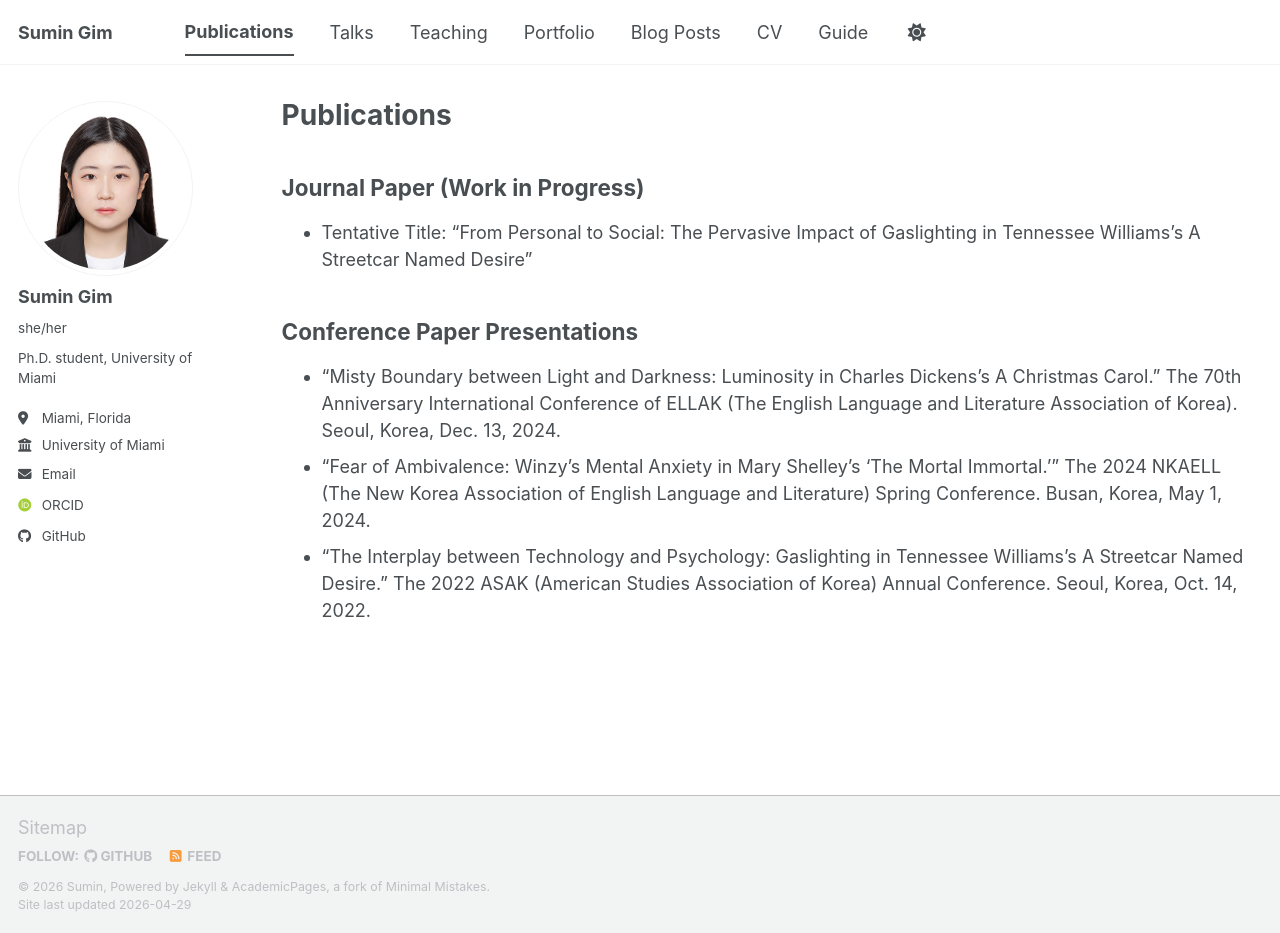
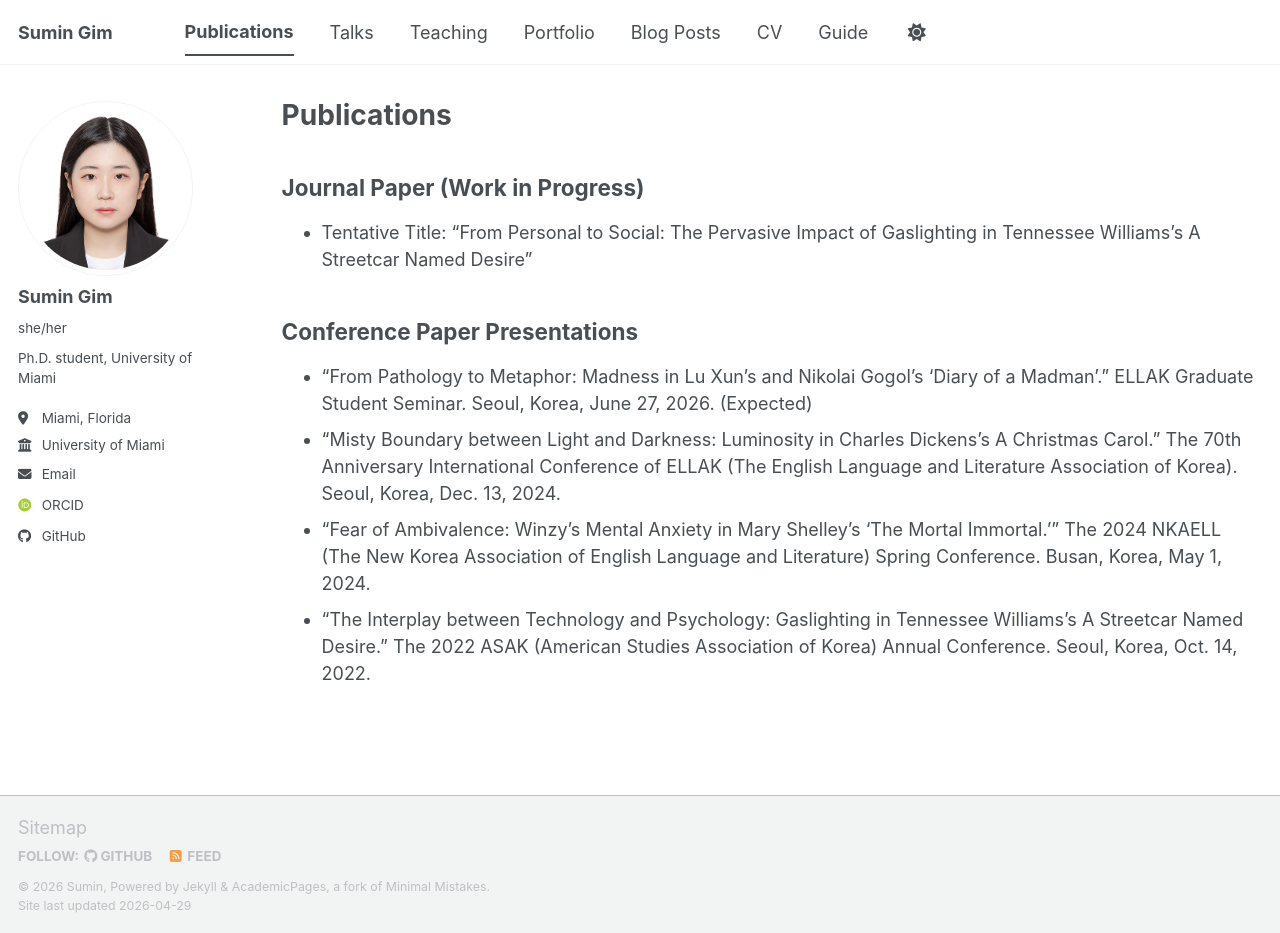
Before and after one commit to std33793/std33793.github.io, a Jekyll site: the page built from _pages/publications.md, in a window 1280 px wide and 933 px high. Built offline with Jekyll 4.4.1, drawn with Linux system fonts in a browser that asks for light colours; some web fonts are replaced; a script bundle is joined from its source files by our own code; library files that are not in the unit come from our copies.

Commit message:
Update publications.md

```diff
--- a/_pages/publications.md
+++ b/_pages/publications.md
@@ -10,6 +10,7 @@ author_profile: true
 
 ## Conference Paper Presentations
 
+* "From Pathology to Metaphor: Madness in Lu Xun’s and Nikolai Gogol’s 'Diary of a Madman'." ELLAK Graduate Student Seminar. Seoul, Korea, June 27, 2026. (Expected)
 * “Misty Boundary between Light and Darkness: Luminosity in Charles Dickens’s A Christmas Carol.” The 70th Anniversary International Conference of ELLAK (The English Language and Literature Association of Korea). Seoul, Korea, Dec. 13, 2024.
 * “Fear of Ambivalence: Winzy’s Mental Anxiety in Mary Shelley’s ‘The Mortal Immortal.’” The 2024 NKAELL (The New Korea Association of English Language and Literature) Spring Conference. Busan, Korea, May 1, 2024.
 * “The Interplay between Technology and Psychology: Gaslighting in Tennessee Williams’s A Streetcar Named Desire.” The 2022 ASAK (American Studies Association of Korea) Annual Conference. Seoul, Korea, Oct. 14, 2022.
```
